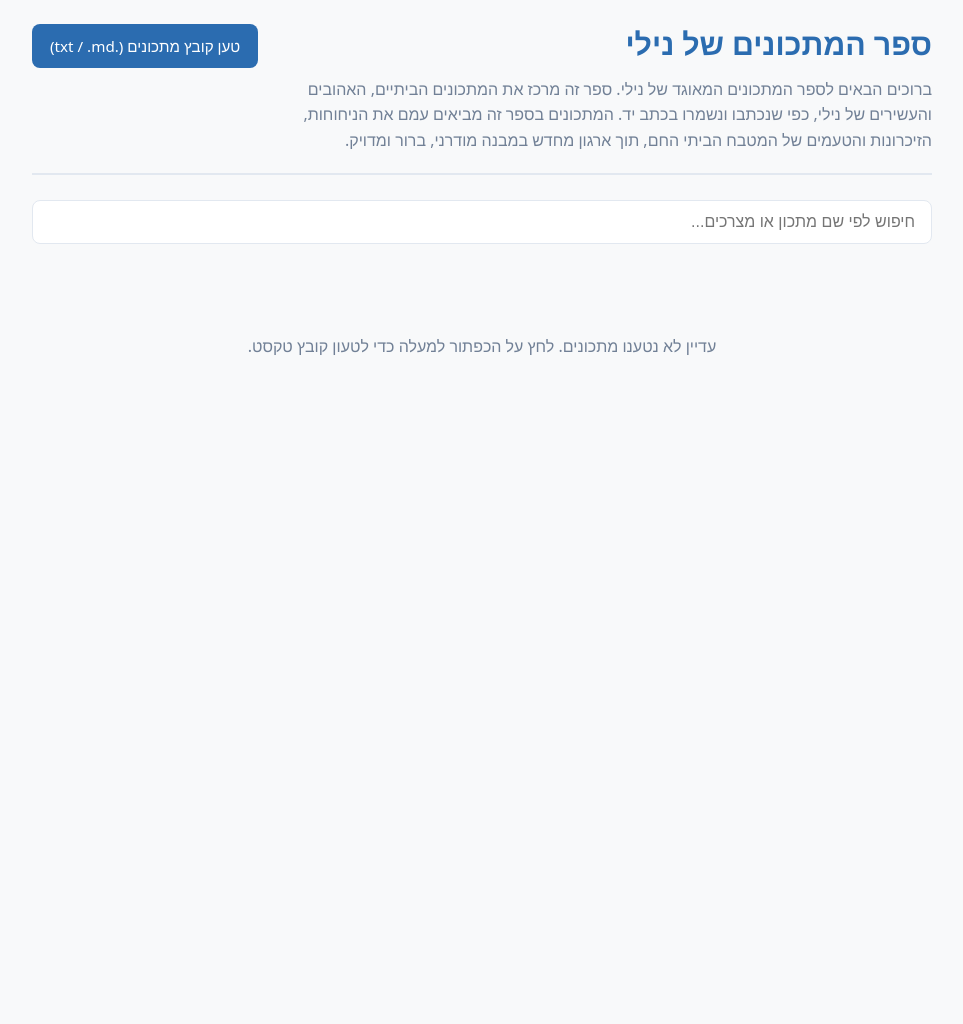
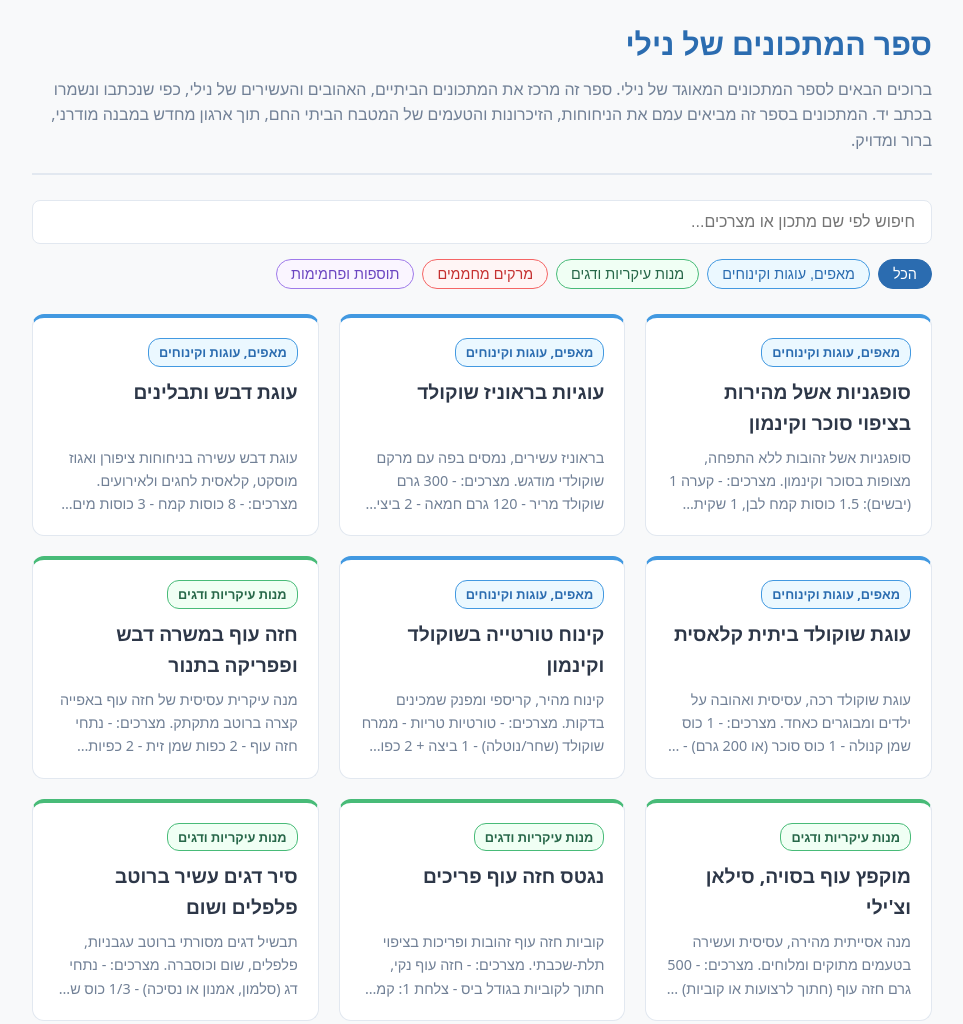
Before and after one commit to amirmono-git/nili-recipes, a plain HTML site: page index.html in a window 1280 px wide. Shown: the top 1024 px of the page, without its empty margins (158-1121 px from the left). Before the commit the page ends 800 px from the top, so only its background shows below. Drawn offline with Linux system fonts and the light colour scheme.

Commit message:
Add files via upload

```diff
--- a/index.html
+++ b/index.html
@@ -35,18 +35,9 @@
         }
 
         header {
-            display: flex;
-            flex-wrap: wrap;
-            justify-content: space-between;
-            align-items: flex-start;
-            gap: 15px;
             margin-bottom: 25px;
             padding-bottom: 20px;
             border-bottom: 2px solid var(--border-color);
-        }
-
-        .header-text {
-            flex: 1 1 600px;
         }
 
         h1 {
@@ -60,28 +51,6 @@
             font-weight: 400;
             color: var(--text-muted);
             line-height: 1.6;
-        }
-
-        .file-upload-btn {
-            background-color: var(--primary);
-            color: white;
-            padding: 10px 18px;
-            border-radius: 8px;
-            cursor: pointer;
-            font-weight: 500;
-            font-size: 0.95rem;
-            transition: background-color 0.2s;
-            display: inline-block;
-            white-space: nowrap;
-            margin-top: 4px;
-        }
-
-        .file-upload-btn:hover {
-            background-color: var(--primary-hover);
-        }
-
-        input[type="file"] {
-            display: none;
         }
 
         .controls {
@@ -177,7 +146,6 @@
             overflow: hidden;
         }
 
-        /* תצוגת מתכון מלא (Modal) */
         .modal-overlay {
             position: fixed;
             top: 0;
@@ -250,14 +218,8 @@
 
 <div class="container">
     <header>
-        <div class="header-text">
-            <h1>ספר המתכונים של נילי</h1>
-            <h2>ברוכים הבאים לספר המתכונים המאוגד של נילי. ספר זה מרכז את המתכונים הביתיים, האהובים והעשירים של נילי, כפי שנכתבו ונשמרו בכתב יד. המתכונים בספר זה מביאים עמם את הניחוחות, הזיכרונות והטעמים של המטבח הביתי החם, תוך ארגון מחדש במבנה מודרני, ברור ומדויק.</h2>
-        </div>
-        <label class="file-upload-btn">
-            טען קובץ מתכונים (.txt / .md)
-            <input type="file" id="fileInput" accept=".txt,.md">
-        </label>
+        <h1>ספר המתכונים של נילי</h1>
+        <h2>ברוכים הבאים לספר המתכונים המאוגד של נילי. ספר זה מרכז את המתכונים הביתיים, האהובים והעשירים של נילי, כפי שנכתבו ונשמרו בכתב יד. המתכונים בספר זה מביאים עמם את הניחוחות, הזיכרונות והטעמים של המטבח הביתי החם, תוך ארגון מחדש במבנה מודרני, ברור ומדויק.</h2>
     </header>
 
     <div class="controls">
@@ -279,26 +241,26 @@
 </div>
 
 <script>
+    const RECIPES_FILE_URL = './recipes.txt';
+
     let allRecipes = [];
     let currentCategory = 'הכל';
     let searchQuery = '';
     let categoryColorMap = {};
 
-    // פלטת צבעים נעימה וקריאה לקטגוריות
     const colorPalette = [
-        { bg: '#ebf8ff', text: '#2b6cb0', border: '#4299e1' }, // כחול
-        { bg: '#f0fff4', text: '#276749', border: '#48bb78' }, // ירוק
-        { bg: '#fff5f5', text: '#c53030', border: '#f56565' }, // אדום-ורדרד
-        { bg: '#faf5ff', text: '#6b46c1', border: '#9f7aea' }, // סגול
-        { bg: '#fffaf0', text: '#c05621', border: '#ed8936' }, // כתום
-        { bg: '#e6fffa', text: '#285e61', border: '#38b2ac' }, // טורקיז
-        { bg: '#fff5f7', text: '#b83280', border: '#ed64a6' }, // מג'נטה
-        { bg: '#fefcbf', text: '#975a16', border: '#ecc94b' }, // צהוב-חרדל
-        { bg: '#edf2f7', text: '#2d3748', border: '#718096' }, // אפור-כחלחל
-        { bg: '#ebf4ff', text: '#3c366b', border: '#667eea' }  // אינדיגו
+        { bg: '#ebf8ff', text: '#2b6cb0', border: '#4299e1' },
+        { bg: '#f0fff4', text: '#276749', border: '#48bb78' },
+        { bg: '#fff5f5', text: '#c53030', border: '#f56565' },
+        { bg: '#faf5ff', text: '#6b46c1', border: '#9f7aea' },
+        { bg: '#fffaf0', text: '#c05621', border: '#ed8936' },
+        { bg: '#e6fffa', text: '#285e61', border: '#38b2ac' },
+        { bg: '#fff5f7', text: '#b83280', border: '#ed64a6' },
+        { bg: '#fefcbf', text: '#975a16', border: '#ecc94b' },
+        { bg: '#edf2f7', text: '#2d3748', border: '#718096' },
+        { bg: '#ebf4ff', text: '#3c366b', border: '#667eea' }
     ];
 
-    const fileInput = document.getElementById('fileInput');
     const searchInput = document.getElementById('searchInput');
     const categoriesContainer = document.getElementById('categoriesContainer');
     const recipesGrid = document.getElementById('recipesGrid');
@@ -306,36 +268,31 @@
     const modalContent = document.getElementById('modalContent');
     const closeModal = document.getElementById('closeModal');
 
-    // טעינה מהזיכרון המקומי בעת פתיחת הדף
-    window.addEventListener('DOMContentLoaded', () => {
+    window.addEventListener('DOMContentLoaded', async () => {
+        // הצגה מיידית מהמטמון המקומי אם קיים
         const savedData = localStorage.getItem('my_recipes_data');
         if (savedData) {
             allRecipes = JSON.parse(savedData);
             prepareDataAndRender();
         } else {
-            showEmptyState('עדיין לא נטענו מתכונים. לחץ על הכפתור למעלה כדי לטעון קובץ טקסט.');
+            showEmptyState('טוען מתכונים...');
+        }
+
+        // משיכת הגרסה העדכנית מקובץ הטקסט (עוקף cache של הדפדפן)
+        try {
+            const response = await fetch(`${RECIPES_FILE_URL}?t=${Date.now()}`);
+            if (!response.ok) throw new Error('Network response was not ok');
+            const text = await response.text();
+            allRecipes = parseRecipes(text);
+            localStorage.setItem('my_recipes_data', JSON.stringify(allRecipes));
+            prepareDataAndRender();
+        } catch (err) {
+            if (!savedData) {
+                showEmptyState('לא ניתן לטעון את קובץ המתכונים (recipes.txt).');
+            }
         }
     });
 
-    // קריאת קובץ טקסט
-    fileInput.addEventListener('change', (e) => {
-        const file = e.target.files[0];
-        if (!file) return;
-
-        const reader = new FileReader();
-        reader.onload = (event) => {
-            const text = event.target.result;
-            allRecipes = parseRecipes(text);
-            localStorage.setItem('my_recipes_data', JSON.stringify(allRecipes));
-            currentCategory = 'הכל';
-            searchQuery = '';
-            searchInput.value = '';
-            prepareDataAndRender();
-        };
-        reader.readAsText(file, 'UTF-8');
-    });
-
-    // פיענוח הטקסט לקטגוריות ומתכונים
     function parseRecipes(text) {
         const lines = text.split(/\r?\n/);
         const recipes = [];
@@ -375,16 +332,13 @@
         return recipes;
     }
 
-    // מיון לפי א"ב והקצאת צבע לכל קטגוריה
     function prepareDataAndRender() {
-        // מיון המתכונים: קודם לפי קטגוריה (א"ב) ואז לפי שם המתכון (א"ב)
         allRecipes.sort((a, b) => {
             const catCompare = a.category.localeCompare(b.category, 'he');
             if (catCompare !== 0) return catCompare;
             return a.title.localeCompare(b.title, 'he');
         });
 
-        // איסוף קטגוריות ייחודיות (כבר ממוינות) והקצאת צבע קבוע לכל אחת
         const uniqueCategories = [...new Set(allRecipes.map(r => r.category))].sort((a, b) =>
             a.localeCompare(b, 'he')
         );
@@ -398,13 +352,11 @@
         renderRecipes();
     }
 
-    // האזנה לחיפוש
     searchInput.addEventListener('input', (e) => {
         searchQuery = e.target.value.toLowerCase().trim();
         renderRecipes();
     });
 
-    // יצירת כפתורי קטגוריות ממוינים וצבעוניים
     function renderCategories(sortedUniqueCategories) {
         categoriesContainer.innerHTML = '';
         if (allRecipes.length === 0) return;
@@ -446,7 +398,6 @@
         });
     }
 
-    // הצגת כרטיסיות המתכונים
     function renderRecipes() {
         recipesGrid.innerHTML = '';
 
@@ -486,7 +437,6 @@
         recipesGrid.innerHTML = `<div class="empty-state">${message}</div>`;
     }
 
-    // ניהול חלון מתכון מלא
     function openRecipeModal(recipe) {
         const colors = categoryColorMap[recipe.category] || colorPalette[0];
         const modalBadge = document.getElementById('modalCategory');
```
